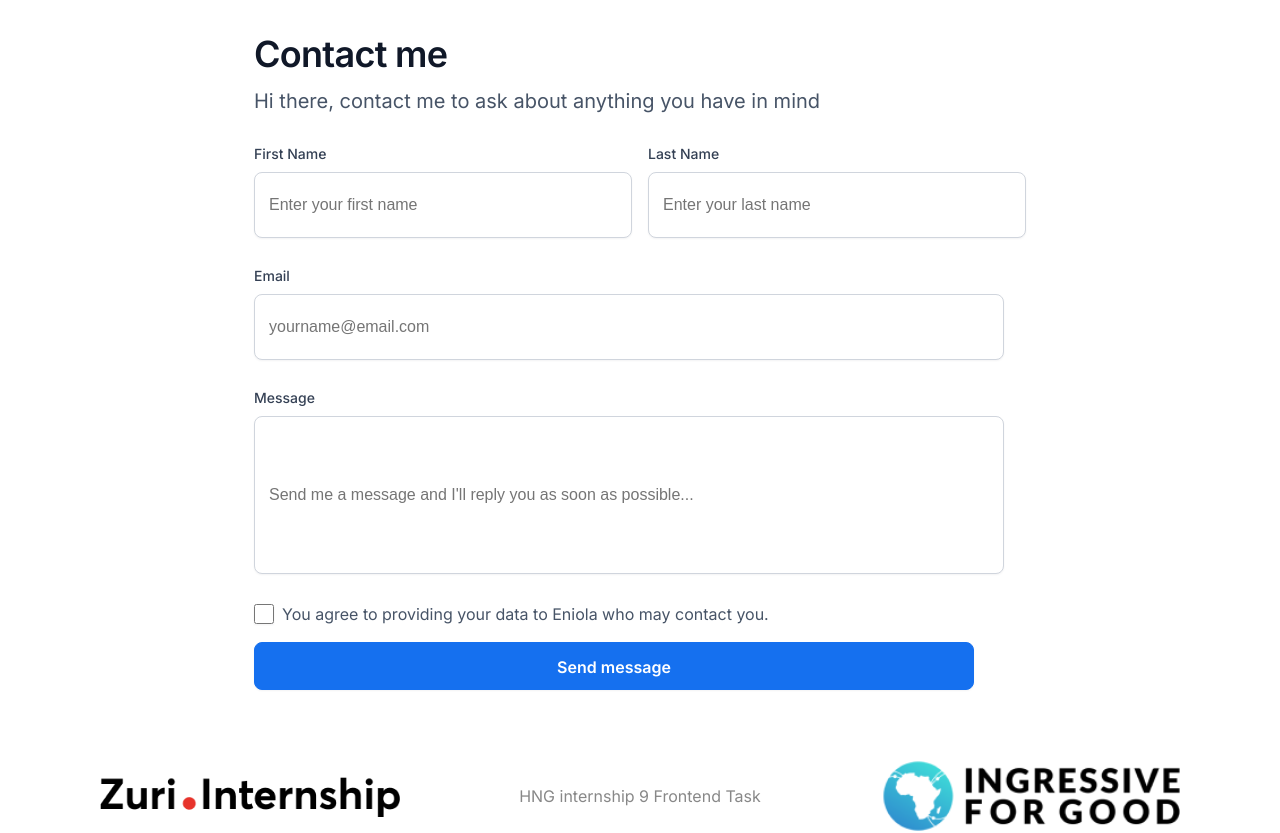
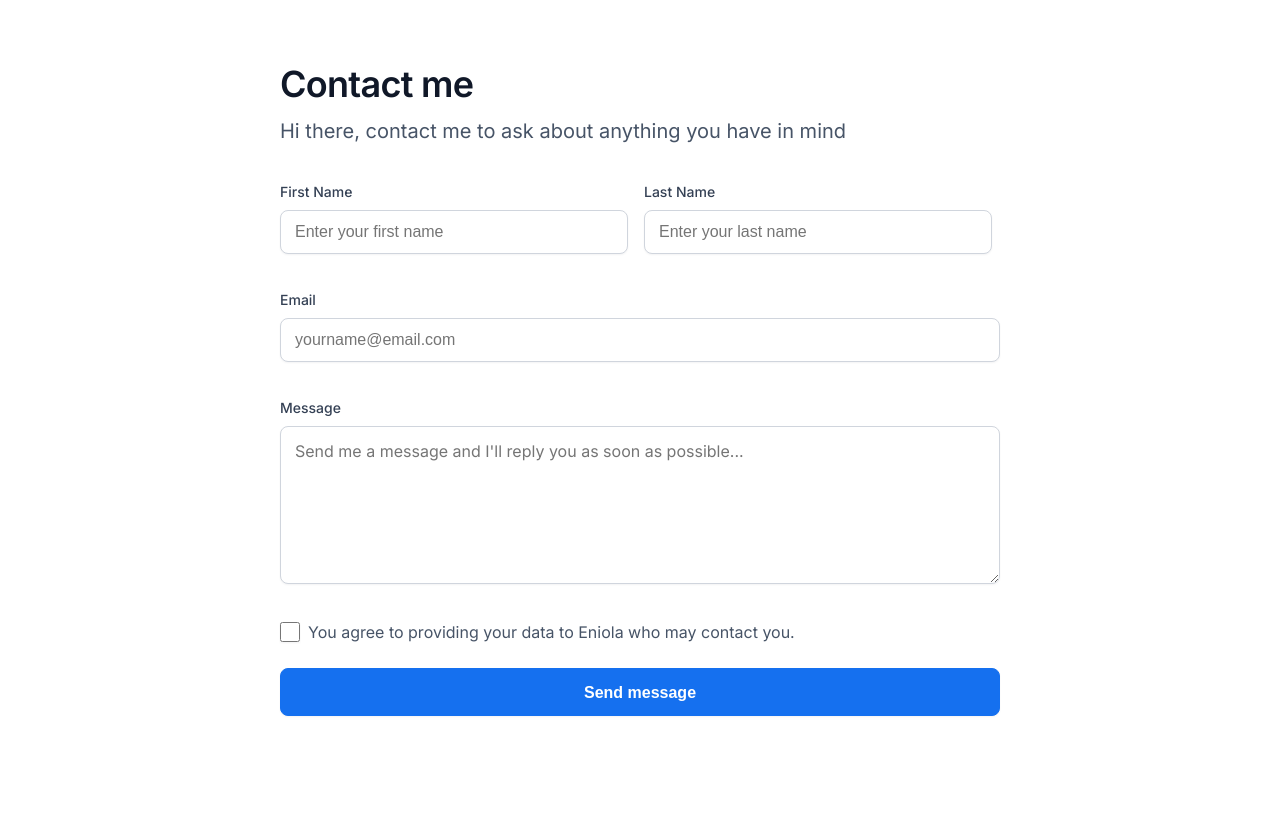
Before and after one commit to Eniola-Bakare/Stage1-Hng9, a React (Create React App) app: page /contact in a window 1280 px wide. Shown: the top 833 px of the page. Built offline with nearby package versions, Linux system fonts and the light colour scheme.

Commit message:
finally done with styling, left with finishing touch

```diff
--- a/src/App.css
+++ b/src/App.css
@@ -196,10 +196,9 @@
 .contact_div{
   display: flex;
   justify-content: flex-start;
-  align-items: flex-start;
   text-align: start;
-  /* width: 448px;
-  height: 44px; */
+  margin-top: 30px;
+  height: 800px;
 
 }
 
@@ -238,9 +237,7 @@
 }
 
 form label{
-height: 20px;
 margin-bottom: 8px;
-
 /* Text sm/Medium */
 font-family: 'Inter';
 font-style: normal;
@@ -252,6 +249,7 @@
 
 form input{
 margin-bottom: 12px;
+box-sizing: border-box;
 width: 348px;
 height: 44px;
 background: #FFFFFF;
@@ -259,9 +257,10 @@
 box-shadow: 0px 1px 2px rgba(16, 24, 40, 0.05);
 border-radius: 8px;
 
-display: flex;
-flex-direction: row;
-align-items: center;
+color: #101828;
+font-weight: 400;
+font-size: 16px;
+
 padding: 10px 14px;
 gap: 8px;
 }
@@ -269,18 +268,17 @@
   font-weight: 400;
   font-size: 16px;
   line-height: 24px;
+  background: #FFFFFF;
 }
+form input:focus,
+.message_input:focus{
+  outline-color: #84CAFF;
+}
+
 form span{
-width: 320px;
-height: 20px;
-
-font-family: 'Inter';
-font-style: normal;
 font-weight: 500;
 font-size: 14px;
 line-height: 20px;
-/* identical to box height, or 143% */
-
 color: #F83F23;
 }
 
@@ -288,17 +286,29 @@
   width: 720px;
 }
 .message_input{
+  margin-bottom: 12px;
 padding: 12px 14px;
-width: 720px;
+max-width: 720px;
 height: 132px;
 background: #FFFFFF;
 border: 1px solid #D0D5DD;
 box-shadow: 0px 1px 2px rgba(16, 24, 40, 0.05);
 border-radius: 8px;
 
+color: #101828;
+font-weight: 400;
+font-size: 16px;
+
+font-family: 'inter';
 align-items: flex-start;
 justify-content: flex-start;
 gap: 8px;
+}
+.message_input:placeholder-shown{
+font-weight: 400;
+font-size: 16px;
+line-height: 24px;
+color: #667085;
 }
 
 .checkBox_div{
@@ -312,20 +322,8 @@
 
 width: 20px;
 height: 20px;
-
-/* Base/White */
-background: #FFFFFF;
-/* Gray/300 */
-border: none;
 border: 1px solid #D0D5DD;
 border-radius: 6px;
-}
-
-.checkBox_div input:focus{
-padding: 2px 0px 0px;
-border: 1px solid #84CAFF;
-box-shadow: 0px 0px 0px 4px #D1E9FF;
-outline: 0;
 }
 
 .checkBox_para{
@@ -357,17 +355,9 @@
 box-shadow: 0px 1px 2px rgba(16, 24, 40, 0.05);
 border-radius: 8px;
 
-/* Inside auto layout */
-flex: none;
-order: 1;
-align-self: stretch;
-flex-grow: 0;
-
 /* Text */
 
 /* Text md/Semibold */
-font-family: 'Inter';
-font-style: normal;
 font-weight: 600;
 font-size: 16px;
 line-height: 24px;
--- a/src/components/ContactMe.js
+++ b/src/components/ContactMe.js
@@ -7,7 +7,7 @@
 const ContactMe = () => {
   return (
     <>
-        <Stack spacing={1} direction='column' className='contact_div'>
+        <Stack spacing={2} direction='column' className='contact_div'>
           <Stack className='contact_heading'>
             <p className='contact_title' > Contact me </p>
             <p className='contact_subtitle' > Hi there, contact me to ask about anything you have in mind</p>
--- a/src/components/InputFields.jsx
+++ b/src/components/InputFields.jsx
@@ -21,8 +21,9 @@
 	}
 
   return (
+	<Stack direction='row'  className="input_fields">
 		<form onSubmit={handleSubmit} >
-			<Stack className="input_fields" direction='column'spacing={2} >
+			<Stack direction='column'spacing={3} >
 					<Stack direction='row' spacing={2}>
 						<Stack>
 							<label>First Name </label>
@@ -47,7 +48,7 @@
 					</Stack>
 					<Stack className='message_div' >
 						<label>Message</label>
-						<input value={message} className='message_input' onChange={e => setMessage (e.target.value)} placeholder="Send me a message and I'll reply you as soon as possible..." type='text-area' />
+						<textarea value={message} className='message_input' onChange={e => setMessage (e.target.value)} placeholder="Send me a message and I'll reply you as soon as possible..."/>
 						{error && message.length <= 0
 							? <span>Please enter a message</span>
 							: ''
@@ -69,6 +70,7 @@
 					</Stack>
 			</Stack>
 		</form>
+	</Stack>
   )
 }
 
```
